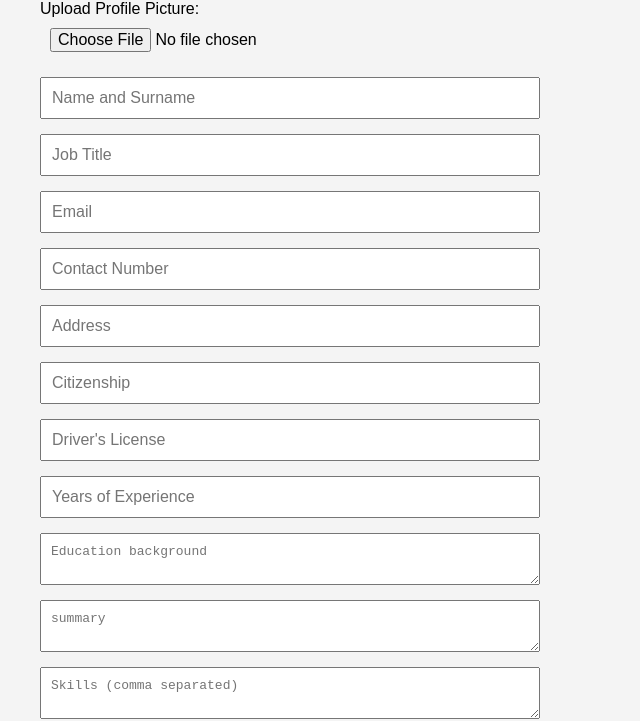
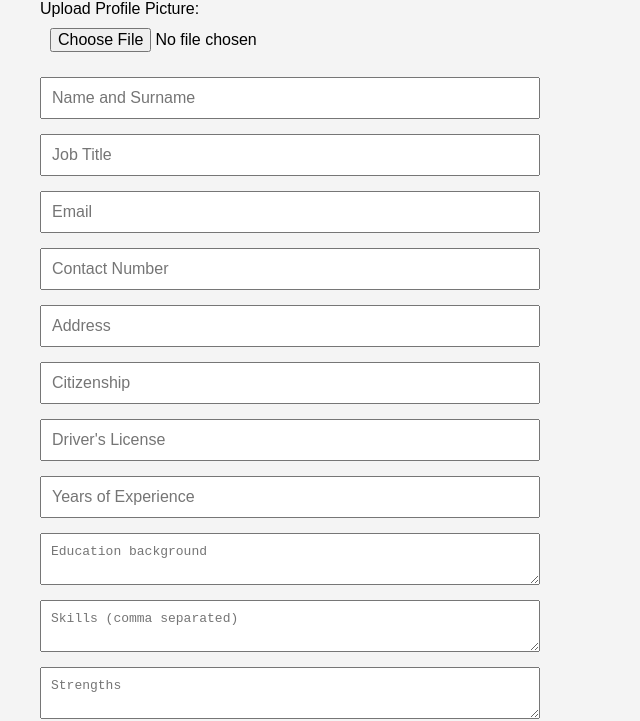
Before and after one commit to RaskoProggramer/AIResumeGenerator, a plain HTML site: page public/index.html in a window 1280 px wide. Shown: the part 98-819 px from the top of the page, without its empty margins (0-640 px from the left). Drawn offline with Linux system fonts and the light colour scheme.

Commit message:
update gitignore and index

```diff
--- a/public/index.html
+++ b/public/index.html
@@ -19,7 +19,6 @@
     <input type="text" id="license" placeholder="Driver's License" required />
     <input type="number" id="experienceYears" placeholder="Years of Experience" required />
     <textarea id="education" placeholder="Education background" required></textarea>
-    <textarea id="summary" placeholder="summary" required></textarea>
     <textarea id="skills" placeholder="Skills (comma separated)" required></textarea>
     <textarea id="strengths" placeholder="Strengths" required></textarea>
     <textarea id="weaknesses" placeholder="Weaknesses" required></textarea>
```
Also changed, not shown: 1 other file.
